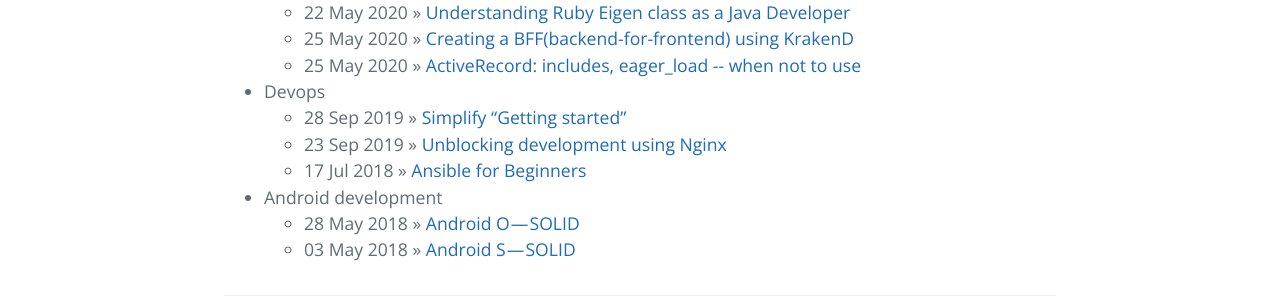
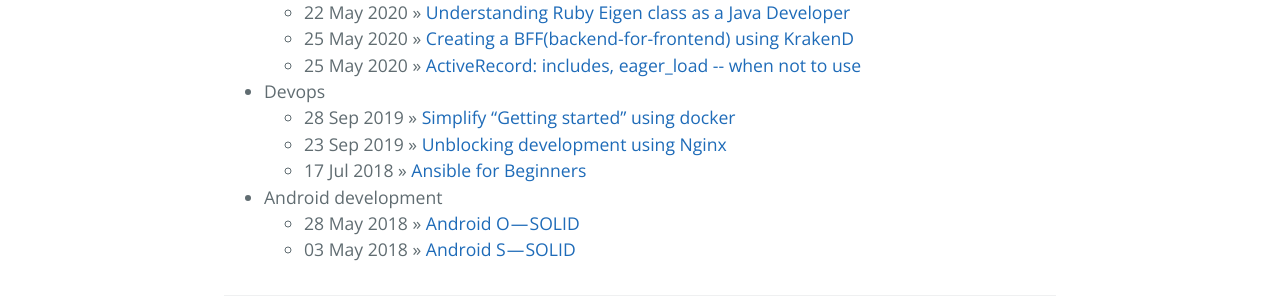
Before and after one commit to abdulrahmank/abdulrahmank.github.io, a Jekyll site: the page built from index.html, in a window 1280 px wide. Shown: the part 469-769 px from the top of the page. Built offline with Jekyll 4.4.1, drawn with Linux system fonts in a browser that asks for light colours; the list of posts is cut into pages by our own code.

Commit message:
Rename title to remove ambiguity

```diff
--- a/_config.yml
+++ b/_config.yml
@@ -35,7 +35,7 @@ post_topics:
     posts:
       - date: Sep 28, 2019
         url: https://medium.com/@kadkab.abdul/simplify-getting-started-978cfeece8d
-        title: Simplify “Getting started”
+        title: Simplify “Getting started” using docker
       - date: Sep 23, 2019
         url: https://medium.com/@kadkab.abdul/unblocking-development-using-nginx-29b729301848
         title: Unblocking development using Nginx
```
